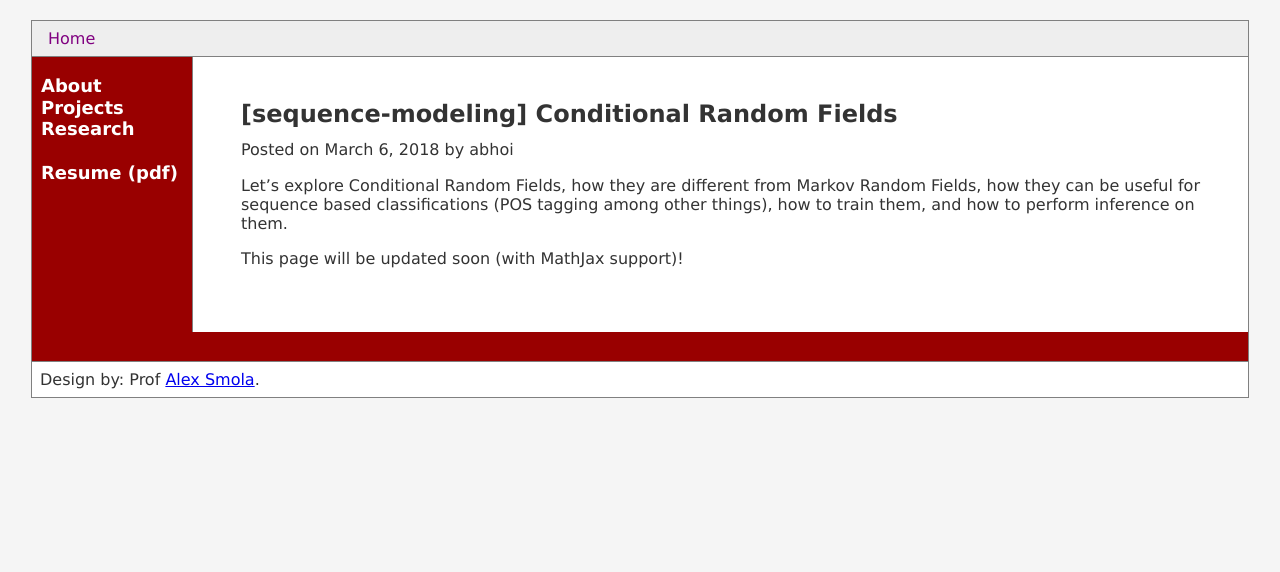
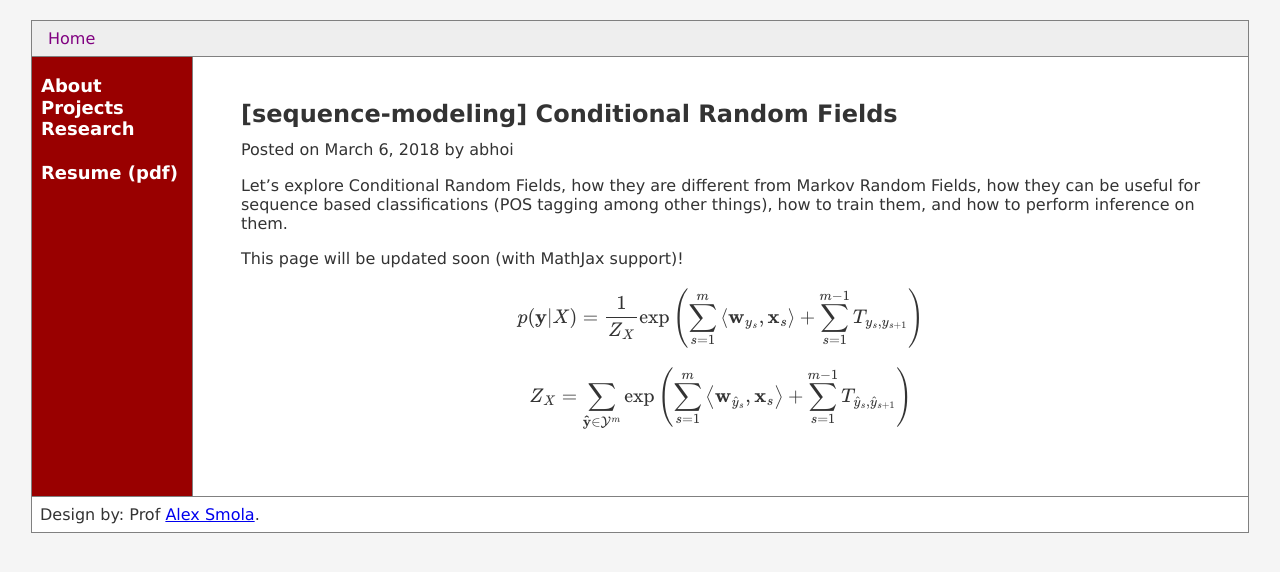
Before and after one commit to adibrahman007/abhoi.github.io, a Jekyll site: the page built from _posts/2018-03-06-CRF.md, in a window 1280 px wide. Shown: the top 572 px of the page. Built offline with Jekyll 4.4.1, drawn with Linux system fonts in a browser that asks for light colours; formulas are drawn with MathJax 3; a script that is not in the unit is left out.

Commit message:
Update 2018-03-06-CRF.md

```diff
--- a/_posts/2018-03-06-CRF.md
+++ b/_posts/2018-03-06-CRF.md
@@ -9,3 +10,7 @@ author: abhoi
 Let's explore Conditional Random Fields, how they are different from Markov Random Fields, how they can be useful for sequence based classifications (POS tagging among other things), how to train them, and how to perform inference on them.
 
 This page will be updated soon (with MathJax support)!
+
+$$p(\textbf{y}|X) = \frac{1}{Z_X}\textrm{exp}\left (\sum_{s=1}^{m} \left \langle \textbf{w}_{y_{s}}, \textbf{x}_{s} \right \rangle + \sum_{s=1}^{m-1}T_{y_{s},y_{s+1}}\right)$$
+
+$$Z_X = \sum_{\mathbf{\hat{y}} \in \mathcal{Y}^{m}}^{ } \textrm{exp}\left (\sum_{s=1}^{m} \left \langle \textbf{w}_{\hat{y}_{s}}, \textbf{x}_{s} \right \rangle + \sum_{s=1}^{m-1}T_{\hat{y}_{s},\hat{y}_{s+1}}\right )$$
```
Also changed, not shown: other parts of _posts/2018-03-06-CRF.md (+1 -0 lines).
